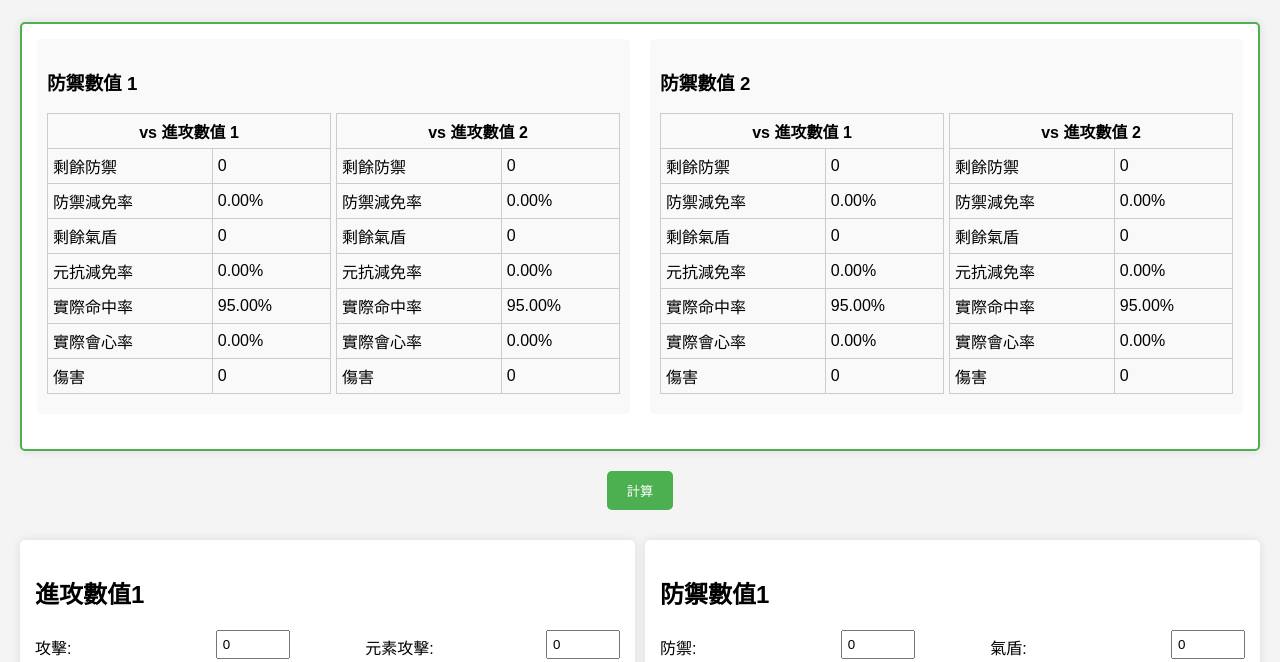
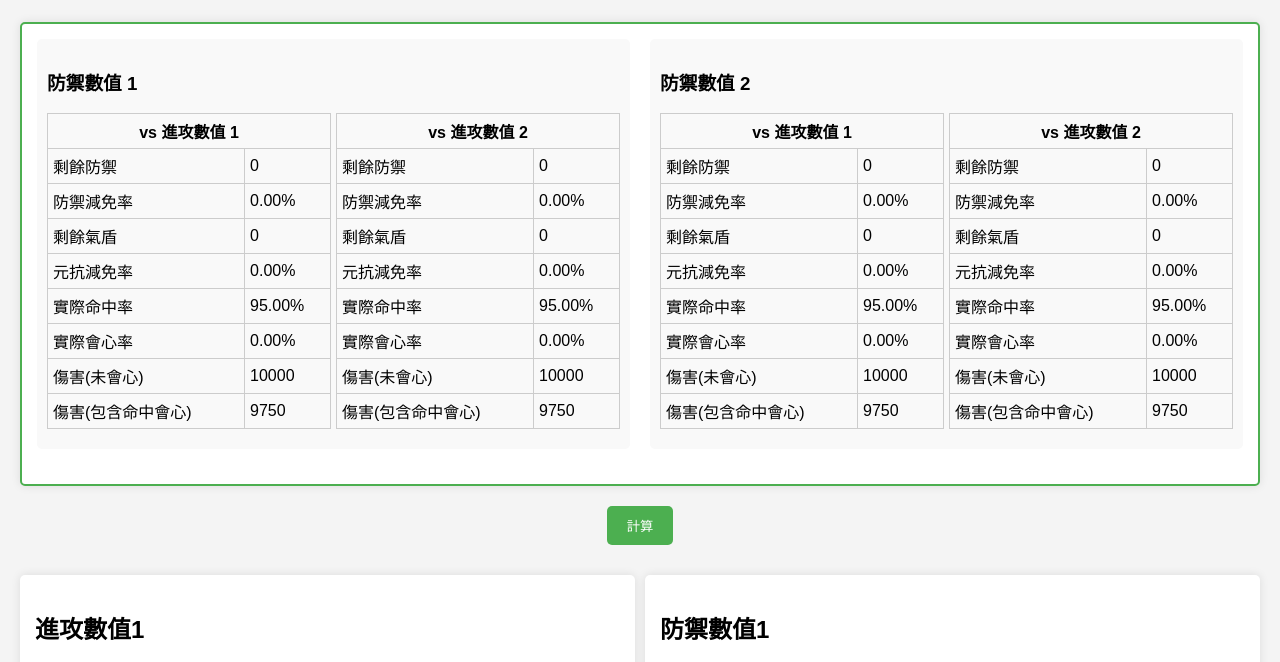
Before and after one commit to TommyLui/sword-of-justice-pvp-calculator, a plain HTML site: page index.html in a window 1280 px wide. Both pictures are taken after a click on the button "計算". Shown: the part 107-769 px from the top of the page. Drawn offline with Linux system fonts and the light colour scheme.

Commit message:
feat: calculate damage with crit draft

```diff
--- a/index.html
+++ b/index.html
@@ -47,8 +47,12 @@
                             <td><span id="actualCritRate1_1">0%</span></td>
                         </tr>
                         <tr>
-                            <td>傷害</td>
-                            <td><span id="damage1to1">0</span></td>
+                            <td>傷害(未會心)</td>
+                            <td><span id="damage1_1">0</span></td>
+                        </tr>
+                        <tr>
+                            <td>傷害(包含命中會心)</td>
+                            <td><span id="critDamage1_1">0</span></td>
                         </tr>
                     </table>
                     <table>
@@ -80,8 +84,12 @@
                             <td><span id="actualCritRate1_2">0%</span></td>
                         </tr>
                         <tr>
-                            <td>傷害</td>
-                            <td><span id="damage1to2">0</span></td>
+                            <td>傷害(未會心)</td>
+                            <td><span id="damage1_2">0</span></td>
+                        </tr>
+                        <tr>
+                            <td>傷害(包含命中會心)</td>
+                            <td><span id="critDamage1_2">0</span></td>
                         </tr>
                     </table>
                 </div>
@@ -118,8 +126,12 @@
                             <td><span id="actualCritRate2_1">0%</span></td>
                         </tr>
                         <tr>
-                            <td>傷害</td>
-                            <td><span id="damage2to1">0</span></td>
+                            <td>傷害(未會心)</td>
+                            <td><span id="damage2_1">0</span></td>
+                        </tr>
+                        <tr>
+                            <td>傷害(包含命中會心)</td>
+                            <td><span id="critDamage2_1">0</span></td>
                         </tr>
                     </table>
                     <table>
@@ -151,8 +163,12 @@
                             <td><span id="actualCritRate2_2">0%</span></td>
                         </tr>
                         <tr>
-                            <td>傷害</td>
-                            <td><span id="damage2to2">0</span></td>
+                            <td>傷害(未會心)</td>
+                            <td><span id="damage2_2">0</span></td>
+                        </tr>
+                        <tr>
+                            <td>傷害(包含命中會心)</td>
+                            <td><span id="critDamage2_2">0</span></td>
                         </tr>
                     </table>
                 </div>
@@ -168,14 +184,14 @@
             <div class="input-row">
                 <label for="atk1-attack">攻擊:</label>
                 <input type="number" id="atk1-attack" value="0">
+                <label for="atk1-defenseBreak">破防:</label>
+                <input type="number" id="atk1-defenseBreak" value="0">
+            </div>
+            <div class="input-row">
+                <label for="atk1-shieldBreak">破盾:</label>
+                <input type="number" id="atk1-shieldBreak" value="0">
                 <label for="atk1-elementalAttack">元素攻擊:</label>
                 <input type="number" id="atk1-elementalAttack" value="0">
-            </div>
-            <div class="input-row">
-                <label for="atk1-defenseBreak">破防:</label>
-                <input type="number" id="atk1-defenseBreak" value="0">
-                <label for="atk1-shieldBreak">破盾:</label>
-                <input type="number" id="atk1-shieldBreak" value="0">
             </div>
             <div class="input-row">
                 <label for="atk1-pvpAttack">流派克制:</label>
@@ -239,14 +255,14 @@
             <div class="input-row">
                 <label for="atk2-attack">攻擊:</label>
                 <input type="number" id="atk2-attack" value="0">
+                <label for="atk2-defenseBreak">破防:</label>
+                <input type="number" id="atk2-defenseBreak" value="0">
+            </div>
+            <div class="input-row">
+                <label for="atk2-shieldBreak">破盾:</label>
+                <input type="number" id="atk2-shieldBreak" value="0">
                 <label for="atk2-elementalAttack">元素攻擊:</label>
                 <input type="number" id="atk2-elementalAttack" value="0">
-            </div>
-            <div class="input-row">
-                <label for="atk2-defenseBreak">破防:</label>
-                <input type="number" id="atk2-defenseBreak" value="0">
-                <label for="atk2-shieldBreak">破盾:</label>
-                <input type="number" id="atk2-shieldBreak" value="0">
             </div>
             <div class="input-row">
                 <label for="atk2-pvpAttack">流派克制:</label>
--- a/script.js
+++ b/script.js
@@ -13,7 +13,7 @@ document.getElementById('calculate-btn').addEventListener('click', function () {
     }
 
     function calculateActualCritRate(crit, extraCritRate, criticalResistance) {
-        const diff = criticalResistance - crit;
+        const diff = crit - criticalResistance;
         let baseRate = 0;
         if (diff > 0) {
             baseRate = (115 * diff - 1230) / (diff + 1548) / 100;
@@ -75,67 +75,127 @@ document.getElementById('calculate-btn').addEventListener('click', function () {
     const def2Total = def2Defense + def2AirShield + def2ElementalResistance + def2PvpResistance + def2BlockResistance + def2CriticalResistance + def2CriticalDefense + def2SkillResistance;
 
     // Calculate sub1 properties for part1 (attack1 vs def1 and def2)
-    // Vs def1
+    // For part1 (def1 vs atk1 and atk2)
+    // def1 Vs atk1
     const remainDefense1_1 = Math.max(0, def1Defense - atk1DefenseBreak);
-    const defenseRate1_1 = ((remainDefense1_1 / (remainDefense1_1 + 10552)) * 100).toFixed(2) + '%';
+    const defenseRate1_1 = ((remainDefense1_1 / (remainDefense1_1 + 10552)) * 100).toFixed(2);
     const remainShield1_1 = calculateRemainShield(atk1ShieldBreak, def1AirShield);
     const elementalResisRate1_1 = (((def1ElementalResistance - atk1ElementalBreak) / ((def1ElementalResistance - atk1ElementalBreak) + 1965)) * 100).toFixed(2) + '%';
     const actualAccuracyRate1_1 = calculateActualAccuracyRate(atk1Accuracy, def1BlockResistance);
     const actualCritRate1_1 = calculateActualCritRate(atk1Crit, atk1ExtraCritRate, def1CriticalResistance);
 
-    // Vs def2
+    // def1 Vs atk2
     const remainDefense1_2 = Math.max(0, def1Defense - atk2DefenseBreak);
-    const defenseRate1_2 = ((remainDefense1_2 / (remainDefense1_2 + 10552)) * 100).toFixed(2) + '%';
+    const defenseRate1_2 = ((remainDefense1_2 / (remainDefense1_2 + 10552)) * 100).toFixed(2);
     const remainShield1_2 = calculateRemainShield(atk2ShieldBreak, def1AirShield);
     const elementalResisRate1_2 = (((def1ElementalResistance - atk2ElementalBreak) / ((def1ElementalResistance - atk2ElementalBreak) + 1965)) * 100).toFixed(2) + '%';
     const actualAccuracyRate1_2 = calculateActualAccuracyRate(atk2Accuracy, def1BlockResistance);
     const actualCritRate1_2 = calculateActualCritRate(atk2Crit, atk2ExtraCritRate, def1CriticalResistance);
 
-    // For part2 (attack2 vs def1 and def2)
-    // Vs def1
+    // For part2 (def2 vs atk1 and atk2)
+    // def2 Vs atk1
     const remainDefense2_1 = Math.max(0, def2Defense - atk1DefenseBreak);
-    const defenseRate2_1 = ((remainDefense2_1 / (remainDefense2_1 + 10552)) * 100).toFixed(2) + '%';
+    const defenseRate2_1 = ((remainDefense2_1 / (remainDefense2_1 + 10552)) * 100).toFixed(2);
     const remainShield2_1 = calculateRemainShield(atk1ShieldBreak, def2AirShield);
     const elementalResisRate2_1 = (((def2ElementalResistance - atk1ElementalBreak) / ((def2ElementalResistance - atk1ElementalBreak) + 1965)) * 100).toFixed(2) + '%';
     const actualAccuracyRate2_1 = calculateActualAccuracyRate(atk1Accuracy, def2BlockResistance);
     const actualCritRate2_1 = calculateActualCritRate(atk1Crit, atk1ExtraCritRate, def2CriticalResistance);
 
-    // Vs def2
+    // def2 Vs atk2
     const remainDefense2_2 = Math.max(0, def2Defense - atk2DefenseBreak);
-    const defenseRate2_2 = ((remainDefense2_2 / (remainDefense2_2 + 10552)) * 100).toFixed(2) + '%';
+    const defenseRate2_2 = ((remainDefense2_2 / (remainDefense2_2 + 10552)) * 100).toFixed(2);
     const remainShield2_2 = calculateRemainShield(atk2ShieldBreak, def2AirShield);
     const elementalResisRate2_2 = (((def2ElementalResistance - atk2ElementalBreak) / ((def2ElementalResistance - atk2ElementalBreak) + 1965)) * 100).toFixed(2) + '%';
     const actualAccuracyRate2_2 = calculateActualAccuracyRate(atk2Accuracy, def2BlockResistance);
     const actualCritRate2_2 = calculateActualCritRate(atk2Crit, atk2ExtraCritRate, def2CriticalResistance);
-    document.getElementById('damage1to1').textContent = 0;
-    document.getElementById('damage1to2').textContent = 0;
-    document.getElementById('damage2to1').textContent = 0;
-    document.getElementById('damage2to2').textContent = 0;
+    document.getElementById('damage1_1').textContent = 0;
+    document.getElementById('damage1_2').textContent = 0;
+    document.getElementById('damage2_1').textContent = 0;
+    document.getElementById('damage2_2').textContent = 0;
+
+    // Calculate base damages using the provided formula
+    // Attack 1 on Defense 1
+    const baseDamage1_1 = ((10000
+        + (atk1Attack + atk1PvpAttack + atk1SkillAttack - def1PvpResistance - remainShield1_1 - def1SkillResistance)) * (1 - parseFloat(defenseRate1_1) / 100)
+        + (atk1ElementalAttack * (1 - parseFloat(elementalResisRate1_1) / 100)))
+        * (1 + atk1PvpAttackRate / 100);
+    const finalDamage1_1 = Math.max(0, baseDamage1_1);
+    document.getElementById('damage1_1').textContent = Math.floor(finalDamage1_1);
+
+    // Attack 2 on Defense 1
+    const baseDamage1_2 = ((10000
+        + (atk2Attack + atk2PvpAttack + atk2SkillAttack - def1PvpResistance - remainShield1_2 - def1SkillResistance)) * (1 - parseFloat(defenseRate1_2) / 100)
+        + (atk2ElementalAttack * (1 - parseFloat(elementalResisRate1_2) / 100)))
+        * (1 + atk2PvpAttackRate / 100);
+    const finalDamage1_2 = Math.max(0, baseDamage1_2);
+    document.getElementById('damage1_2').textContent = Math.floor(finalDamage1_2);
+
+    // Attack 1 on Defense 2
+    const baseDamage2_1 = ((10000
+        + (atk1Attack + atk1PvpAttack + atk1SkillAttack - def2PvpResistance - remainShield2_1 - def2SkillResistance)) * (1 - parseFloat(defenseRate2_1) / 100)
+        + (atk1ElementalAttack * (1 - parseFloat(elementalResisRate2_1) / 100)))
+        * (1 + atk1PvpAttackRate / 100);
+    const finalDamage2_1 = Math.max(0, baseDamage2_1);
+    document.getElementById('damage2_1').textContent = Math.floor(finalDamage2_1);
+
+    // Attack 2 on Defense 2
+    const baseDamage2_2 = ((10000
+        + (atk2Attack + atk2PvpAttack + atk2SkillAttack - def2PvpResistance - remainShield2_2 - def2SkillResistance)) * (1 - parseFloat(defenseRate2_2) / 100)
+        + (atk2ElementalAttack * (1 - parseFloat(elementalResisRate2_2) / 100)))
+        * (1 + atk2PvpAttackRate / 100);
+    const finalDamage2_2 = Math.max(0, baseDamage2_2);
+    document.getElementById('damage2_2').textContent = Math.floor(finalDamage2_2);
+
+
+    // Calculate crit damages (expected damage including accuracy and crit)
+    const accuracy1_1 = parseFloat(actualAccuracyRate1_1) / 100;
+    const crit1_1 = parseFloat(actualCritRate1_1) / 100;
+    const critMultiplier1 = atk1CritDamage / 100;
+    const critDamage1_1 = Math.floor(finalDamage1_1 * accuracy1_1 * (1 + crit1_1 * (critMultiplier1 - def1CriticalDefense / 100)) + finalDamage1_1 * (1 - accuracy1_1) * 0.5);
+    document.getElementById('critDamage1_1').textContent = critDamage1_1;
+
+    const accuracy1_2 = parseFloat(actualAccuracyRate1_2) / 100;
+    const crit1_2 = parseFloat(actualCritRate1_2) / 100;
+    const critMultiplier1_2 = atk1CritDamage / 100;
+    const critDamage1_2 = Math.floor(finalDamage1_2 * accuracy1_2 * (1 + crit1_2 * (critMultiplier1_2 - def1CriticalDefense / 100)) + finalDamage1_2 * (1 - accuracy1_2) * 0.5);
+    document.getElementById('critDamage1_2').textContent = critDamage1_2;
+
+    const accuracy2_1 = parseFloat(actualAccuracyRate2_1) / 100;
+    const crit2_1 = parseFloat(actualCritRate2_1) / 100;
+    const critMultiplier2 = atk2CritDamage / 100;
+    const critDamage2_1 = Math.floor(finalDamage2_1 * accuracy2_1 * (1 + crit2_1 * (critMultiplier2 - def2CriticalDefense / 100)) + finalDamage2_1 * (1 - accuracy2_1) * 0.5);
+    document.getElementById('critDamage2_1').textContent = critDamage2_1;
+
+    const accuracy2_2 = parseFloat(actualAccuracyRate2_2) / 100;
+    const crit2_2 = parseFloat(actualCritRate2_2) / 100;
+    const critMultiplier2_2 = atk2CritDamage / 100;
+    const critDamage2_2 = Math.floor(finalDamage2_2 * accuracy2_2 * (1 + crit2_2 * (critMultiplier2_2 - def2CriticalDefense / 100)) + finalDamage2_2 * (1 - accuracy2_2) * 0.5);
+    document.getElementById('critDamage2_2').textContent = critDamage2_2;
 
     // Update sub1
     document.getElementById('remainDefense1_1').textContent = remainDefense1_1;
-    document.getElementById('defenseRate1_1').textContent = defenseRate1_1;
+    document.getElementById('defenseRate1_1').textContent = defenseRate1_1 + '%';
     document.getElementById('remainShield1_1').textContent = remainShield1_1;
     document.getElementById('elementalResisRate1_1').textContent = elementalResisRate1_1;
     document.getElementById('actualAccuracyRate1_1').textContent = actualAccuracyRate1_1;
     document.getElementById('actualCritRate1_1').textContent = actualCritRate1_1;
 
     document.getElementById('remainDefense1_2').textContent = remainDefense1_2;
-    document.getElementById('defenseRate1_2').textContent = defenseRate1_2;
+    document.getElementById('defenseRate1_2').textContent = defenseRate1_2 + '%';
     document.getElementById('remainShield1_2').textContent = remainShield1_2;
     document.getElementById('elementalResisRate1_2').textContent = elementalResisRate1_2;
     document.getElementById('actualAccuracyRate1_2').textContent = actualAccuracyRate1_2;
     document.getElementById('actualCritRate1_2').textContent = actualCritRate1_2;
 
     document.getElementById('remainDefense2_1').textContent = remainDefense2_1;
-    document.getElementById('defenseRate2_1').textContent = defenseRate2_1;
+    document.getElementById('defenseRate2_1').textContent = defenseRate2_1 + '%';
     document.getElementById('remainShield2_1').textContent = remainShield2_1;
     document.getElementById('elementalResisRate2_1').textContent = elementalResisRate2_1;
     document.getElementById('actualAccuracyRate2_1').textContent = actualAccuracyRate2_1;
     document.getElementById('actualCritRate2_1').textContent = actualCritRate2_1;
 
     document.getElementById('remainDefense2_2').textContent = remainDefense2_2;
-    document.getElementById('defenseRate2_2').textContent = defenseRate2_2;
+    document.getElementById('defenseRate2_2').textContent = defenseRate2_2 + '%';
     document.getElementById('remainShield2_2').textContent = remainShield2_2;
     document.getElementById('elementalResisRate2_2').textContent = elementalResisRate2_2;
     document.getElementById('actualAccuracyRate2_2').textContent = actualAccuracyRate2_2;
@@ -143,10 +203,10 @@ document.getElementById('calculate-btn').addEventListener('click', function () {
 
     // Save results to localStorage
     const resultIds = [
-        'remainDefense1_1', 'defenseRate1_1', 'remainShield1_1', 'elementalResisRate1_1', 'actualAccuracyRate1_1', 'actualCritRate1_1', 'damage1to1',
-        'remainDefense1_2', 'defenseRate1_2', 'remainShield1_2', 'elementalResisRate1_2', 'actualAccuracyRate1_2', 'actualCritRate1_2', 'damage1to2',
-        'remainDefense2_1', 'defenseRate2_1', 'remainShield2_1', 'elementalResisRate2_1', 'actualAccuracyRate2_1', 'actualCritRate2_1', 'damage2to1',
-        'remainDefense2_2', 'defenseRate2_2', 'remainShield2_2', 'elementalResisRate2_2', 'actualAccuracyRate2_2', 'actualCritRate2_2', 'damage2to2'
+        'remainDefense1_1', 'defenseRate1_1', 'remainShield1_1', 'elementalResisRate1_1', 'actualAccuracyRate1_1', 'actualCritRate1_1', 'damage1to1', 'critDamage1_1',
+        'remainDefense1_2', 'defenseRate1_2', 'remainShield1_2', 'elementalResisRate1_2', 'actualAccuracyRate1_2', 'actualCritRate1_2', 'damage1to2', 'critDamage1_2',
+        'remainDefense2_1', 'defenseRate2_1', 'remainShield2_1', 'elementalResisRate2_1', 'actualAccuracyRate2_1', 'actualCritRate2_1', 'damage2to1', 'critDamage2_1',
+        'remainDefense2_2', 'defenseRate2_2', 'remainShield2_2', 'elementalResisRate2_2', 'actualAccuracyRate2_2', 'actualCritRate2_2', 'damage2to2', 'critDamage2_2'
     ];
     resultIds.forEach(id => {
         localStorage.setItem(`result-${id}`, document.getElementById(id).textContent);
@@ -187,10 +247,10 @@ inputs.forEach(input => {
 
 // Load saved results
 const resultIds = [
-    'remainDefense1_1', 'defenseRate1_1', 'remainShield1_1', 'elementalResisRate1_1', 'actualAccuracyRate1_1', 'actualCritRate1_1', 'damage1to1',
-    'remainDefense1_2', 'defenseRate1_2', 'remainShield1_2', 'elementalResisRate1_2', 'actualAccuracyRate1_2', 'actualCritRate1_2', 'damage1to2',
-    'remainDefense2_1', 'defenseRate2_1', 'remainShield2_1', 'elementalResisRate2_1', 'actualAccuracyRate2_1', 'actualCritRate2_1', 'damage2to1',
-    'remainDefense2_2', 'defenseRate2_2', 'remainShield2_2', 'elementalResisRate2_2', 'actualAccuracyRate2_2', 'actualCritRate2_2', 'damage2to2'
+    'remainDefense1_1', 'defenseRate1_1', 'remainShield1_1', 'elementalResisRate1_1', 'actualAccuracyRate1_1', 'actualCritRate1_1', 'damage1to1', 'critDamage1_1',
+    'remainDefense1_2', 'defenseRate1_2', 'remainShield1_2', 'elementalResisRate1_2', 'actualAccuracyRate1_2', 'actualCritRate1_2', 'damage1to2', 'critDamage1_2',
+    'remainDefense2_1', 'defenseRate2_1', 'remainShield2_1', 'elementalResisRate2_1', 'actualAccuracyRate2_1', 'actualCritRate2_1', 'damage2to1', 'critDamage2_1',
+    'remainDefense2_2', 'defenseRate2_2', 'remainShield2_2', 'elementalResisRate2_2', 'actualAccuracyRate2_2', 'actualCritRate2_2', 'damage2to2', 'critDamage2_2'
 ];
 resultIds.forEach(id => {
     const saved = localStorage.getItem(`result-${id}`);
```
